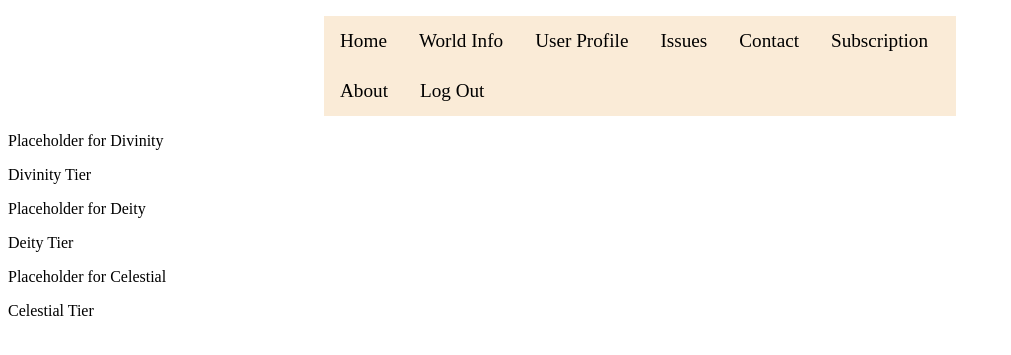
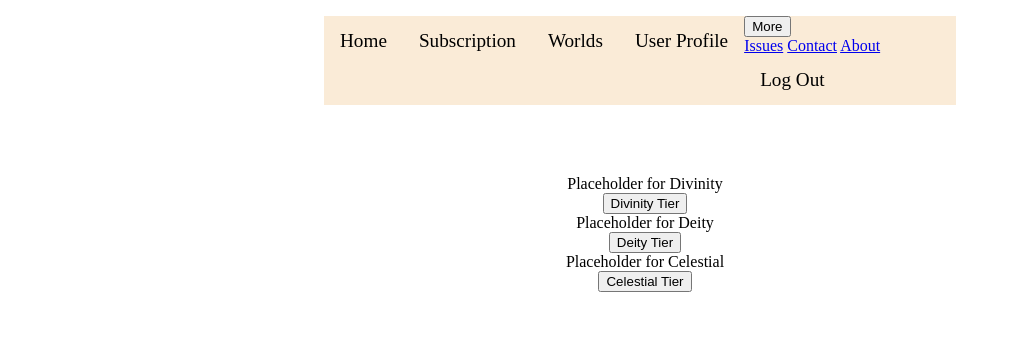
Before and after one commit to KyePi314/203.2, a Flask app: page /subscription/ in a window 1280 px wide. Shown: the top 355 px of the page, without its empty margins (0-1011 px from the left). Run offline with Flask 3, Linux system fonts and the light colour scheme; parts of the project's set-up code (start-up, migrations or seed data) failed here and were passed over.

Commit message:
Updating pages

```diff
--- a/static/style.css
+++ b/static/style.css
@@ -1,22 +1,3 @@
-body {
-    background-image: linear-gradient(to bottom right, #380036, #0CBABA);
-}
-
-.btn {
-    border-radius: 6px;
-    border-color: grey;
-    color: black;
-    text-align: center;
-    padding: 15px 32px;
-    width: 35%;
-    margin: auto;
-}
-
-.btn:hover {
-    background-color: grey;
-    color: rgba(255, 255, 255, 0.322);
-}
-
 h1 {
     font-size: 3.5em;
     text-align: center;
@@ -27,3 +8,98 @@ h1 {
     justify-content: center;
     align-items: center;
 }
+
+/*USER PROFILE PAGE*/
+.flexContainer {
+    display: flex;
+}
+
+
+.userProfile {
+    margin: auto;
+    width: 35%;
+    padding-left: 10px;
+    margin-left: 200px;
+}
+
+.userStatistics {
+    margin: auto;
+    width: 25%;
+    padding-right: 10px;
+    margin-right: 200px;
+    float: right;
+}
+
+.currentSubscription {
+    margin: auto;
+    text-align: center;
+    width: 35%
+}
+
+/* CONTACT PAGE*/
+.contact {
+    margin: center;
+    width: 100%;
+    padding-left: 10px;
+    margin-left: center;
+    text-align: center;
+}
+
+/* ISSUES PAGE*/
+.issues {
+    margin: center;
+    width: 100%;
+    padding-left: 10px;
+    margin-left: center;
+    text-align: center;
+}
+
+textarea {
+    border: 1px solid black;
+    border-radius: 12px;
+    margin-bottom: 1em;
+    text-align: left;
+    padding: 0.5em;
+    font-family: Georgia, 'Times New Roman', Times, serif;
+    min-height: 20em;
+    min-width: 30em;
+}
+
+/* ABOUT PAGE*/
+.about {
+    margin: center;
+    width: 100%;
+    padding-left: 10px;
+    margin-left: center;
+    text-align: center;
+}
+
+/* SUBSCRIPTION PAGE*/
+.flexibleContainer{
+    display: flex;
+    flex-direction: column;
+}
+
+.divinity {
+    margin: center;
+    width: 100%;
+    padding-left: 10px;
+    margin-left: center;
+    text-align: center;
+}
+
+.deity {
+    margin: center;
+    width: 100%;
+    padding-left: 10px;
+    margin-left: center;
+    text-align: center;
+}
+
+.celestial {
+    margin: center;
+    width: 100%;
+    padding-left: 10px;
+    margin-left: center;
+    text-align: center;
+}
--- a/templates/SubscriptionPage.html
+++ b/templates/SubscriptionPage.html
@@ -4,30 +4,48 @@
         <meta charset="utf-8"/>
         <title>Register</title>
         <link rel="stylesheet" type="text/css" href="{{url_for('static', filename='navbar.css')}}"/>
+        <link rel="stylesheet" type="text/css" href="{{url_for('static', filename='base.css')}}" />
+        <link rel="stylesheet" type="text/css" href="{{url_for('static', filename='style.css')}}" />
     </head>
     <body>
         <header>
             <nav>
                 <ul>
                     <li><a href="{{ url_for('main.home')}}">Home</a></li>
-                    <li><a href="{{ url_for('main.worlds')}}">World Info</a></li>
+                    <li><a href="{{ url_for('main.subscription')}}">Subscription</a></li>
+                    <li><a href="{{ url_for('main.worlds')}}">Worlds</a></li>
                     <li><a href="{{ url_for('main.userprofile')}}">User Profile</a></li>
-                    <li><a href="{{ url_for('main.issues')}}">Issues</a></li>
-                    <li><a href="{{url_for('main.contact')}}">Contact</a></li>
-                    <li><a href="{{ url_for('main.subscription')}}">Subscription</a></li>
-                    <li><a href="{{ url_for('main.about')}}">About</a></li>
+                    <div class="dropdown">
+                        <button class="dropdown-btn">More
+                            <i class="fa fa-caret-down"></i>
+                        </button>
+                        <div class="dropdown-content">
+                            <a href="{{ url_for('main.issues')}}">Issues</a>
+                            <a href="{{url_for('main.contact')}}">Contact</a>
+                            <a href="{{ url_for('main.about')}}">About</a>
+                        </div>
+                    </div>
                     <li><a href="{{ url_for('auth.logout')}}">Log Out</a></li>
                 </ul>
             </nav>
         </header>
-
-        <div>
-            <img>Placeholder for Divinity</img> <p>Divinity Tier</p>
-        </div>
-        <div>
-            <img>Placeholder for Deity</img> <p>Deity Tier</p>
-        </div>
-        <div>
-            <img>Placeholder for Celestial</img> <p>Celestial Tier</p>
+        <br><br><br>
+        <div class="flexibleContainer">
+            <div class="divinity">
+                <img>Placeholder for Divinity</img>
+                <br>
+                <button class="btn">Divinity Tier</button>
+            </div>
+            <div class="deity">
+                <img>Placeholder for Deity</img>
+                <br>
+                <button class="btn">Deity Tier</button>
+            </div>
+            <div class="celestial">
+                <img>Placeholder for Celestial</img>
+                <br>
+                <button class="btn">Celestial Tier</button>
+            </div>
         </div>
     </body>
+</html>
```
Also changed, not shown: templates/Contact.html (+21 -21 lines), templates/Issues.html (+28 -27 lines), templates/about.html (+16 -7 lines), templates/userProfile.html (+34 -24 lines), database.db.
